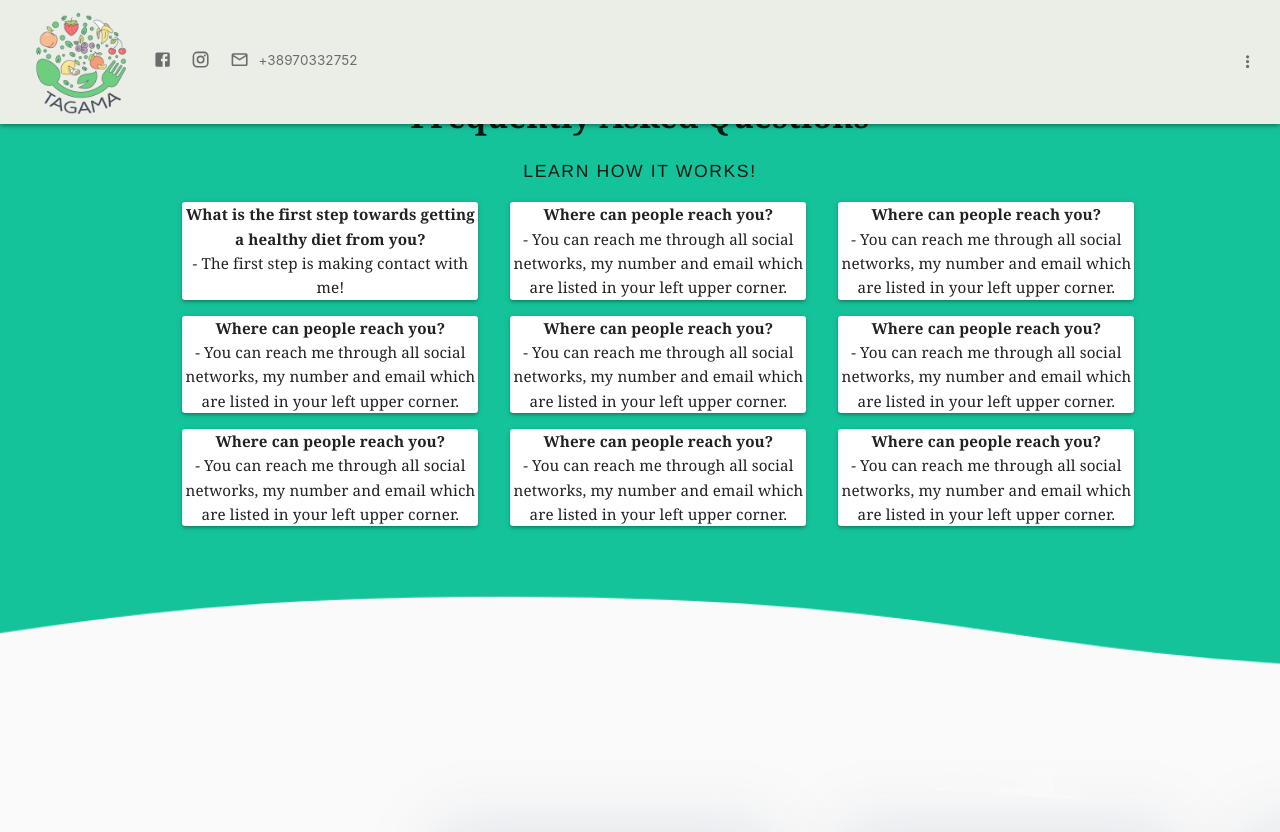
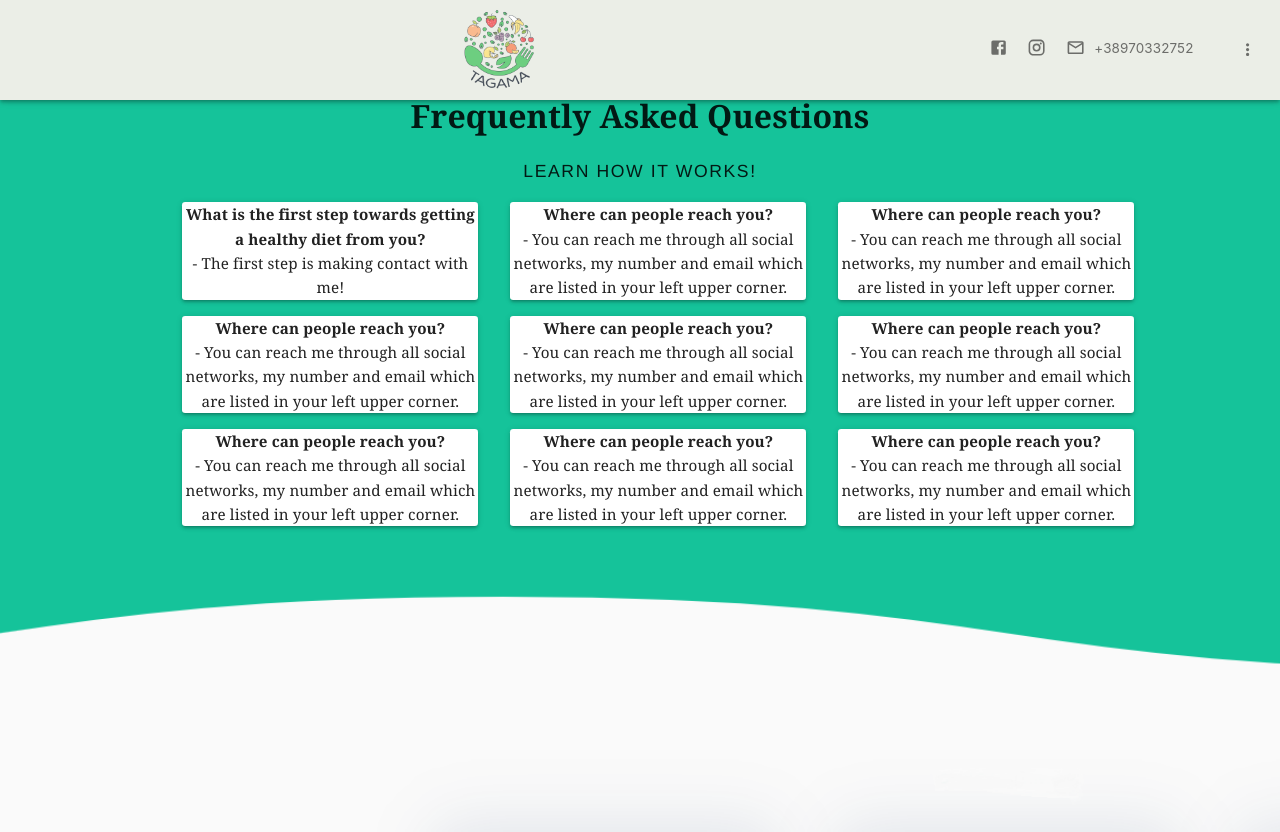
Before and after one commit to Liaphyta/Tagama-front, a React (Create React App) app: page /faq in a window 1280 px wide. Shown: the top 832 px of the page. Built offline with nearby package versions, Linux system fonts and the light colour scheme; a web font is replaced by a local one.

Commit message:
Minor change

```diff
--- a/src/app/shared/Navbar.js
+++ b/src/app/shared/Navbar.js
@@ -42,12 +42,14 @@ export function Navbar(props) {
             <AppBar position="fixed" style={{ backgroundColor: '#ebeee7' }}>
                 <Toolbar>
                     <MediaQuery minDeviceWidth={1224}>
-
-                        <img src={logo} style={{ height: "5%", width: "5%" }} />
+                        <Link to="/">
+                            <img src={logo} style={{ height: "5%", width: "5%" }} />
+                        </Link>
                     </MediaQuery>
                     <MediaQuery maxDeviceWidth={1224}>
-
-                        <img src={logo} style={{ height: "10%", width: "10%" }} />
+                        <Link to="/">
+                            <img src={logo} style={{ height: "10%", width: "10%" }} />
+                        </Link>
                     </MediaQuery>
 
                     <div>
```
